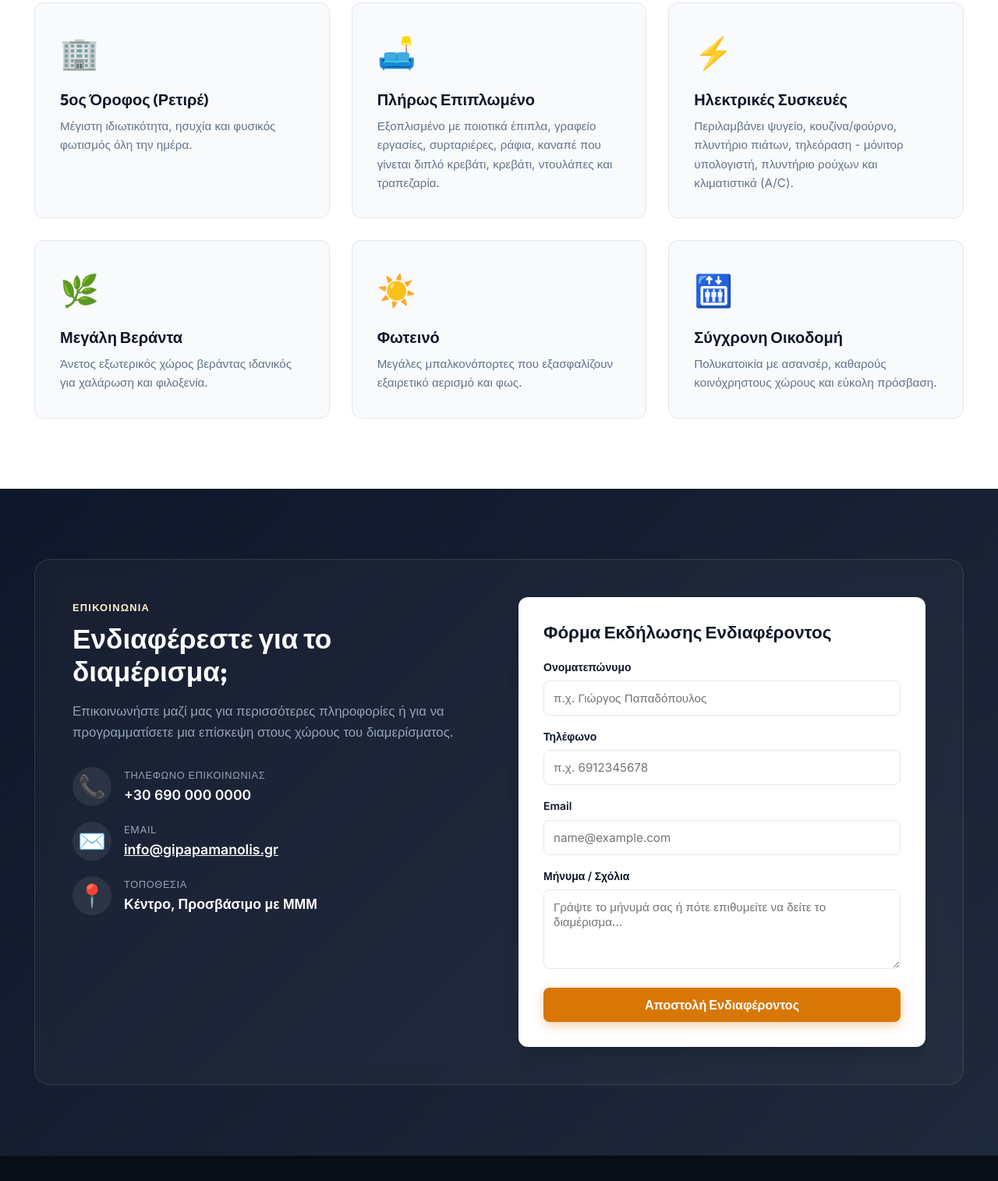
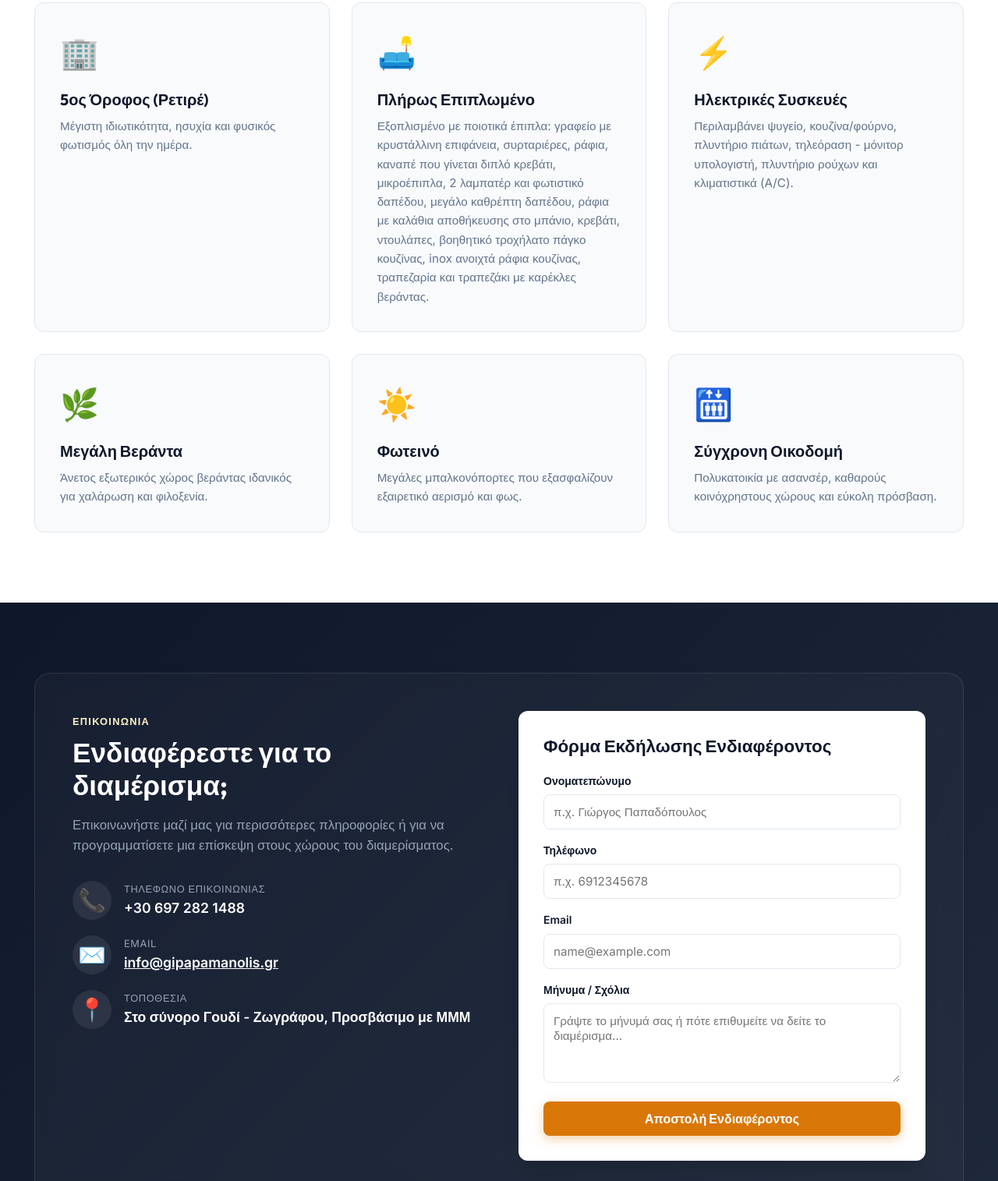
Before and after one commit to geonolis/igimonos, a plain HTML site: page index.html in a window 1280 px wide. Shown: the part 3603-5118 px from the top of the page at 78% size. Drawn offline with Linux system fonts and the light colour scheme.

Commit message:
Revise property description and contact details
Updated property features and contact information.

```diff
--- a/index.html
+++ b/index.html
@@ -319,7 +319,9 @@
                 <div class="feature-card">
                     <div class="feature-icon">🛋️</div>
                     <h3>Πλήρως Επιπλωμένο</h3>
-                    <p>Εξοπλισμένο με ποιοτικά έπιπλα, γραφείο εργασίες, συρταριέρες, ράφια, καναπέ που γίνεται διπλό κρεβάτι, κρεβάτι, ντουλάπες και τραπεζαρία.</p>
+                    <p>Εξοπλισμένο με ποιοτικά έπιπλα: γραφείο με κρυστάλλινη επιφάνεια, συρταριέρες, ράφια, καναπέ που γίνεται διπλό κρεβάτι,
+                        μικροέπιπλα, 2 λαμπατέρ και φωτιστικό δαπέδου, μεγάλο καθρέπτη δαπέδου, ράφια με καλάθια αποθήκευσης στο μπάνιο, κρεβάτι, ντουλάπες, βοηθητικό τροχήλατο πάγκο κουζίνας, inox ανοιχτά ράφια κουζίνας, τραπεζαρία
+                        και τραπεζάκι με καρέκλες βεράντας.</p>
                 </div>
                 <div class="feature-card">
                     <div class="feature-icon">⚡</div>
@@ -359,7 +361,7 @@
                             <span class="method-icon">📞</span>
                             <div>
                                 <span class="method-label">Τηλέφωνο Επικοινωνίας</span>
-                                <span class="method-value">+30 690 000 0000</span>
+                                <span class="method-value">+30 697 282 1488</span>
                             </div>
                         </div>
                         <div class="method-item">
@@ -373,7 +375,7 @@
                             <span class="method-icon">📍</span>
                             <div>
                                 <span class="method-label">Τοποθεσία</span>
-                                <span class="method-value">Κέντρο, Προσβάσιμο με ΜΜΜ</span>
+                                <span class="method-value">Στο σύνορο Γουδί - Ζωγράφου, Προσβάσιμο με ΜΜΜ</span>
                             </div>
                         </div>
                     </div>
```
